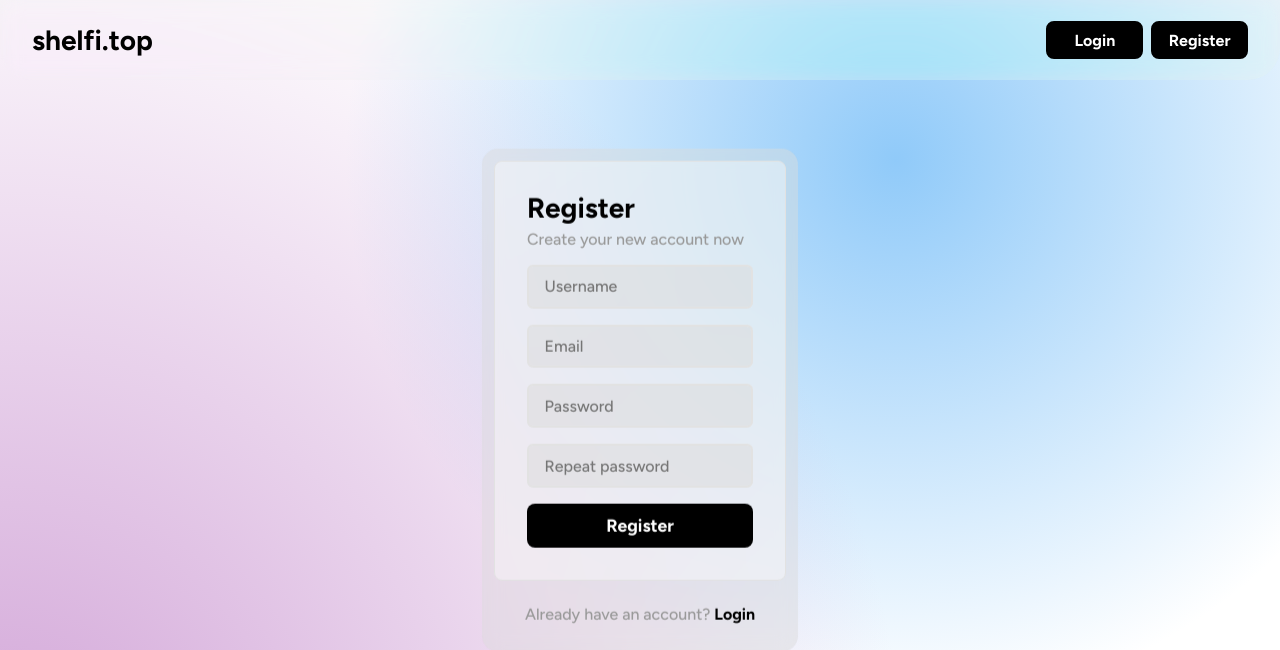
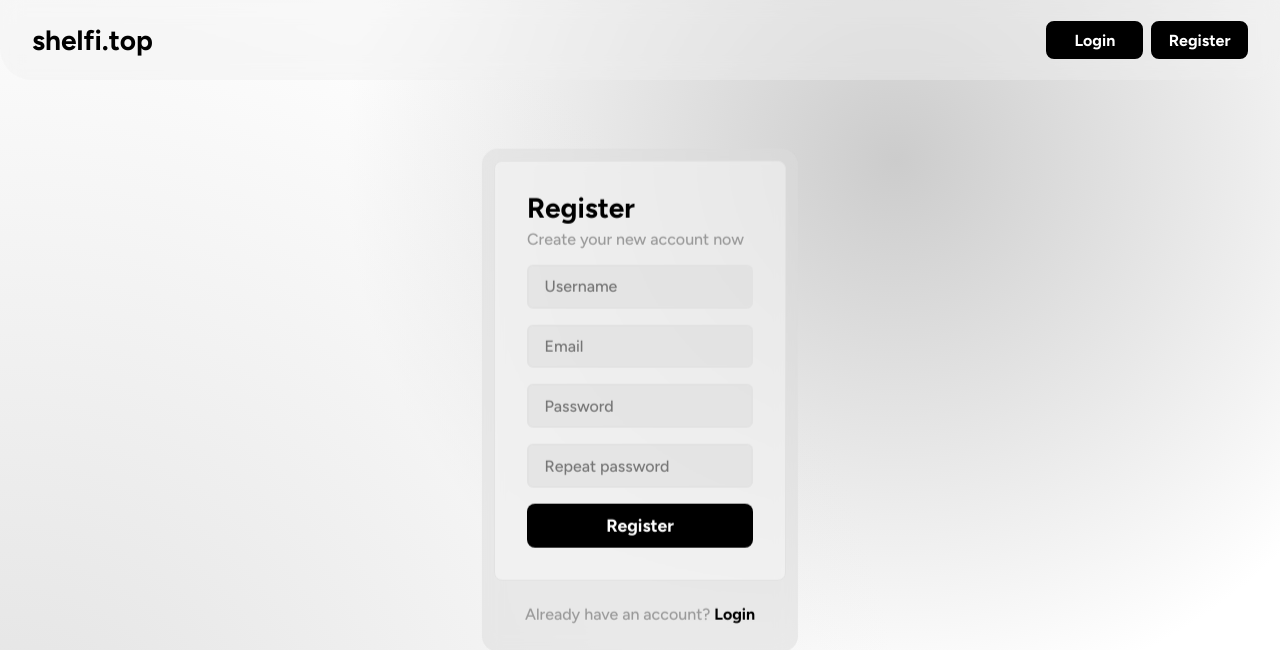
Before and after one commit to czett/shelfi, a Flask app: page /register in a window 1280 px wide. Shown: the top 650 px of the page. Run offline with Flask 3, Linux system fonts and the light colour scheme; some web fonts are replaced.

Commit message:
quick bg change

```diff
--- a/app.py
+++ b/app.py
@@ -466,4 +466,4 @@ def smart_add_shopping_list_route():
         return jsonify({"success": False, "message": message})
 
 if __name__ == '__main__':
-    app.run(debug=False, port=8080)
+    app.run(debug=True, port=8080)
--- a/static/style/style.css
+++ b/static/style/style.css
@@ -102,12 +102,12 @@ body {
     background-image:
         /* 1. Hauptakzent: Startet unten links (bottom left) mit Hellblau */
         radial-gradient(circle at bottom left,
-            var(--violet-light) 0px,
+            var(--light-border) 0px,
             transparent 60%),
 
         /* 2. Sekundärakzent: Ein kleinerer, subtilerer Akzent oben-Mitte mit Hell-Indigo */
         radial-gradient(circle at 70% 20%,
-            var(--blue-light) 0px, /* **WICHTIG: light-Version für helle UI** */
+            var(--lines) 0px, /* **WICHTIG: light-Version für helle UI** */
             transparent 50%);
 
     /* Dunkle Textfarbe für Lesbarkeit */
```
